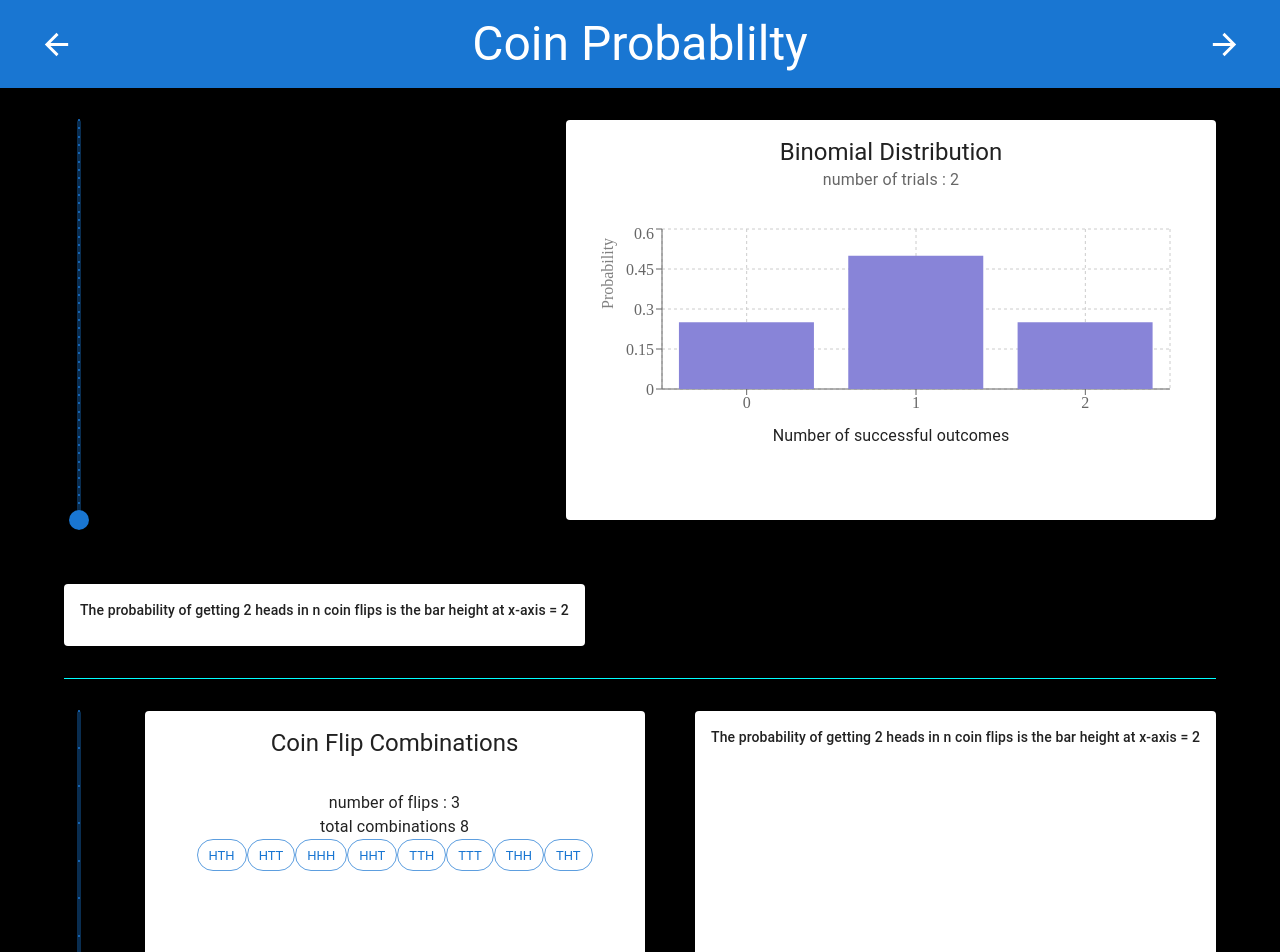
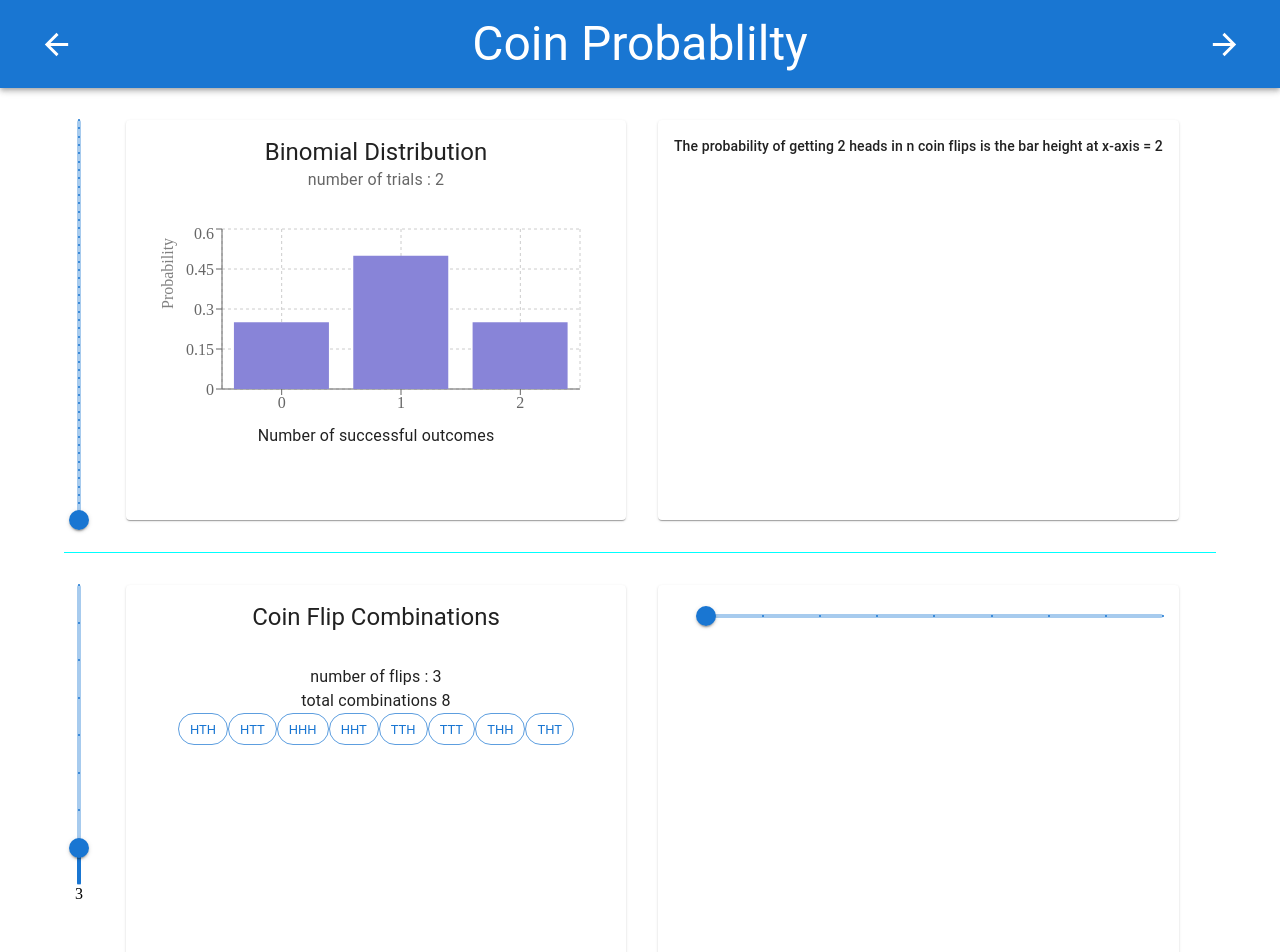
Before and after one commit to harip/react-probability, a Next.js app: page /coin in a window 1280 px wide. Shown: the top 952 px of the page. Built offline with nearby package versions, Linux system fonts and the light colour scheme.

Commit message:
style fixes

```diff
--- a/src/pages/coin/coin.module.css
+++ b/src/pages/coin/coin.module.css
@@ -41,7 +41,6 @@
   align-items: top;
   flex-wrap: wrap;
   row-gap: 4rem;
-  justify-content: space-between
 }
 
 .divider {
@@ -51,3 +50,11 @@
   margin-right: 4rem;
   background-color: aqua;
 }
+
+.item {
+  margin-left: 2rem;
+}
+
+.coinSuccess {
+  margin: 2rem;
+}
--- a/src/pages/coin/index.tsx
+++ b/src/pages/coin/index.tsx
@@ -132,7 +132,7 @@
                         />
                     </Box>
                 </div>
-                <Card sx={{ minWidth: 650 }}>
+                <Card sx={{ minWidth: 500 }} className={styles.item}>
                     <CardHeader
                         title="Binomial Distribution"
                         subheader={`number of trials : ${numberOfTrials}`}
@@ -183,7 +183,7 @@
                         {`${numberOfFlips}`}
                     </div>
                 </div>
-                <Card sx={{ minWidth: 500, maxWidth: 500 }}>
+                <Card sx={{ minWidth: 500, maxWidth: 500 }} className={styles.item}>
                     <CardHeader
                         title="Coin Flip Combinations"
                     />
@@ -203,6 +203,18 @@
                 </Card>
                 <Card sx={{ minWidth: 345 }} className={styles.item}>
                     <CardContent>
+                    <Box sx={{ height: 400 }} className={styles.item}>
+                        <Slider
+                            aria-label="Temperature"
+                            defaultValue={2}
+                            onChange={(e, v) => onNumberOfTrialsChange(e, v)}
+                            valueLabelDisplay="auto"
+                            step={1}
+                            marks
+                            min={2}
+                            max={10}
+                        />
+                    </Box>
                         <Typography variant="subtitle2">
                             The probability of getting 2 heads in n coin flips is the bar height at x-axis = 2
                         </Typography>
--- a/src/pages/dice/dice.module.css
+++ b/src/pages/dice/dice.module.css
@@ -1,10 +1,11 @@
 .center {
     display: flex ;
     flex-direction: column;
-    justify-content: center;
+    justify-content:space-between;
     align-items: center;
     position: relative;
     padding: 4rem;
+    text-align: center;
   }
 
 .success {
@@ -30,3 +31,7 @@
   position: relative;
   padding: 1rem 0;
 }
+
+.item{
+  width: 100%
+}
--- a/src/styles/globals.css
+++ b/src/styles/globals.css
@@ -5,9 +5,9 @@
     'Roboto Mono', 'Oxygen Mono', 'Ubuntu Monospace', 'Source Code Pro',
     'Fira Mono', 'Droid Sans Mono', 'Courier New', monospace;
 
-  --foreground-rgb: 255, 255, 255;
+  /* --foreground-rgb: 255, 255, 255;
   --background-start-rgb: 0, 0, 0;
-  --background-end-rgb: 0, 0, 0;
+  --background-end-rgb: 0, 0, 0; */
 
   --primary-glow: conic-gradient(
     from 180deg at 50% 50%,
@@ -42,9 +42,9 @@
 
 @media (prefers-color-scheme: dark) {
   :root {
-    --foreground-rgb: 255, 255, 255;
+    /* --foreground-rgb: 255, 255, 255;
     --background-start-rgb: 0, 0, 0;
-    --background-end-rgb: 0, 0, 0;
+    --background-end-rgb: 0, 0, 0; */
 
     --primary-glow: radial-gradient(rgba(1, 65, 255, 0.4), rgba(1, 65, 255, 0));
     --secondary-glow: linear-gradient(
```
Also changed, not shown: src/pages/dice/index.tsx (+10 -9 lines).
